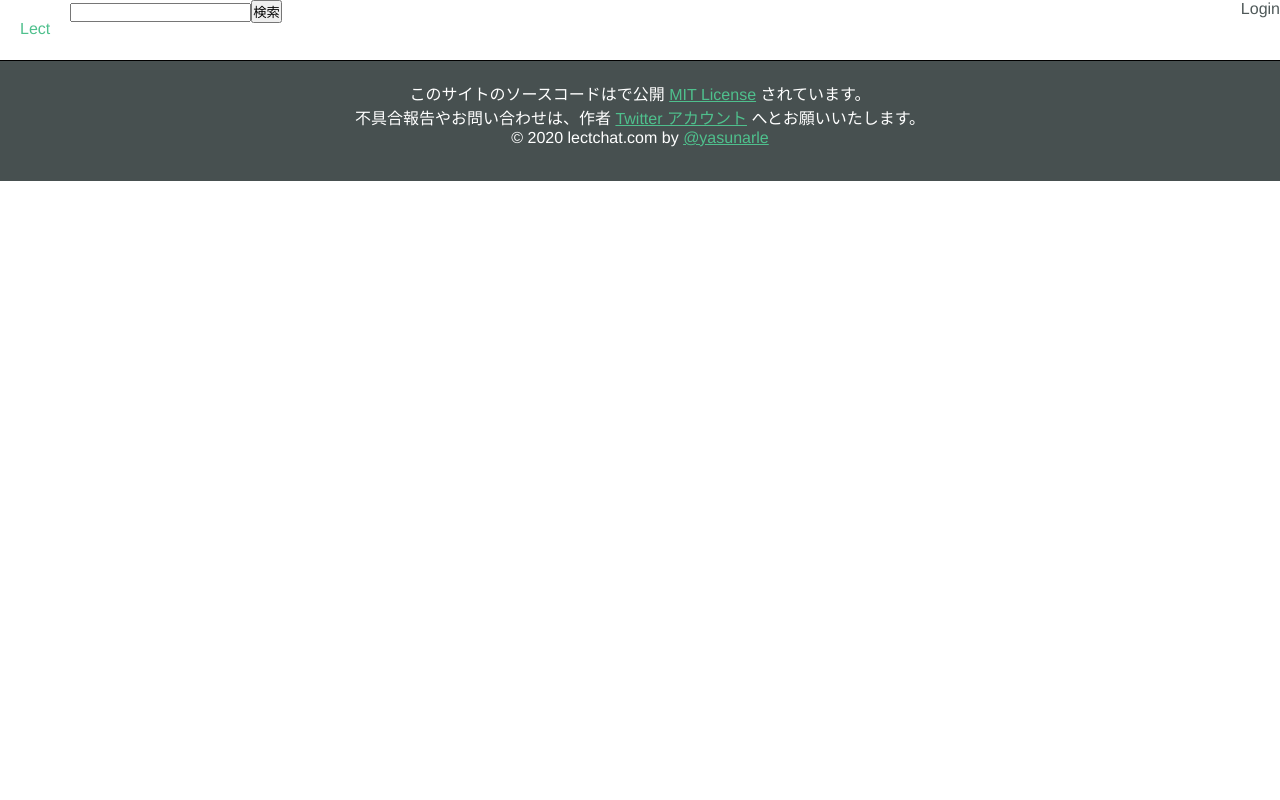
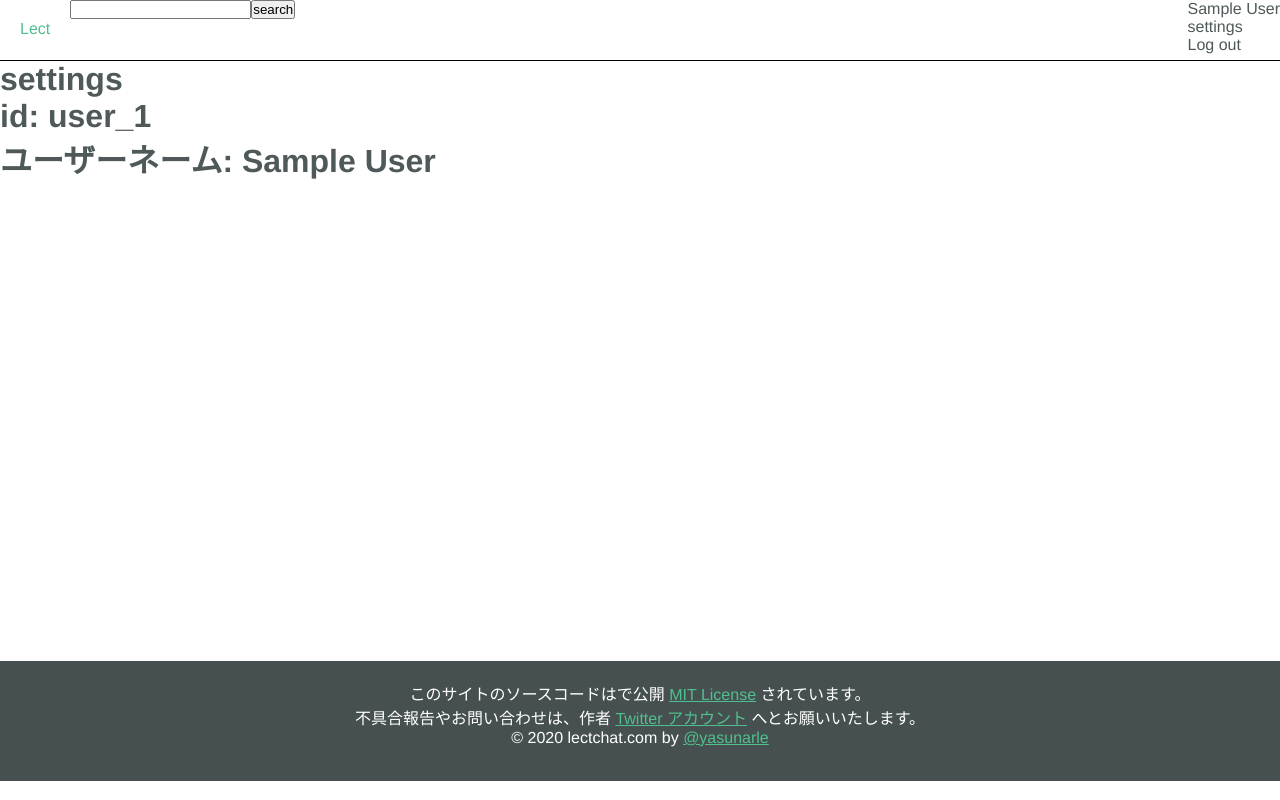
Before and after one commit to yasunarle/LectChat, a Vue app: page /settings in a window 1280 px wide. Built offline with nearby package versions, Linux system fonts and the light colour scheme; no server answers; the database is empty; sample sign-in values are in the browser's storage.

Commit message:
✨feat: build /settings Page

```diff
--- a/src/components/common/RoomCreater.vue
+++ b/src/components/common/RoomCreater.vue
@@ -4,7 +4,7 @@
     <input type="text" placeholder="Room Name" v-model="state.room.name" />
     <input type="text" placeholder="description" v-model="state.room.description" />
     <input type="text" placeholder="genre" v-model="state.room.genre" />
-    <button @click="validation">Create</button>
+    <button @click="handleCreateRoom">Create</button>
   </div>
 </template>
 <script>
@@ -22,8 +22,13 @@ export default defineComponent({
         genre: ''
       }
     })
-    function validation() {
-      if (state.room.name && state.room.description && state.room.genre) {
+    function isValitedRoom() {
+      return state.room.name && state.room.description && state.room.genre
+        ? true
+        : false
+    }
+    function handleCreateRoom() {
+      if (isValitedRoom()) {
         const roomPram = {
           ...state.room
         }
@@ -35,7 +40,7 @@ export default defineComponent({
     // return
     return {
       state,
-      validation
+      handleCreateRoom
     }
   }
 })
--- a/src/components/common/RoomsShow.vue
+++ b/src/components/common/RoomsShow.vue
@@ -3,7 +3,7 @@
     <h2>ルーム一覧</h2>
     <div v-for="(room, index) in state.rooms" :key="index">
       <h2>
-        <router-link :to="{ name: 'room', params: { id: room.id }}">{{ room.title }}</router-link>
+        <router-link :to="{ name: 'Room', params: { id: room.id }}">{{ room.title }}</router-link>
       </h2>
     </div>
   </div>
--- a/src/components/common/TheHeader.vue
+++ b/src/components/common/TheHeader.vue
@@ -7,17 +7,23 @@
     </div>
     <div class="header__search">
       <input type="text" class="search-input" />
-      <button>検索</button>
+      <button>search</button>
     </div>
     <div class="header__right">
       <template v-if="getUser">
         <div class="header__navContainer">
-          <router-link :to="{  name: 'user', params: { id: getUser.id } }">{{ getUser.name }}</router-link>
+          <router-link :to="{  name: 'User', params: { id: getUser.id } }">{{ getUser.name }}</router-link>
+        </div>
+        <div class="header__navContainer">
+          <router-link to="/settings">settings</router-link>
+        </div>
+        <div class="header__navContainer">
+          <a @click="logOut">Log out</a>
         </div>
       </template>
       <template v-else>
         <div class="header__navContainer">
-          <a @click="logIn" href="#">Login</a>
+          <a @click="logIn">Login</a>
         </div>
       </template>
     </div>
@@ -32,6 +38,8 @@ import userStore from '@/store/index'
 import useFirebase from '@/plugins/firebase'
 // components
 // import AppButton from '@/components/common/AppButton.vue'
+// Router
+import router from '@/router'
 
 export default defineComponent({
   components: {
@@ -40,11 +48,13 @@ export default defineComponent({
   setup() {
     const { getUser } = useFirebase()
     function logIn() {
+      console.log('te')
       const provider = new firebase.auth.GoogleAuthProvider()
       firebase.auth().signInWithPopup(provider)
     }
     function logOut() {
       firebase.auth().signOut()
+      router.push('/')
     }
     return {
       getUser,
--- a/src/main.ts
+++ b/src/main.ts
@@ -2,8 +2,8 @@ import Vue from 'vue'
 import App from './App.vue'
 import router from './router'
 // Plugins
+import '@/plugins/composition-api'
 import '@/plugins/firebase'
-import '@/plugins/composition-api'
 
 Vue.config.productionTip = false
 
--- a/src/plugins/firebase.ts
+++ b/src/plugins/firebase.ts
@@ -1,7 +1,7 @@
 import firebase from 'firebase'
 import { reactive, onMounted, computed } from '@vue/composition-api'
 // Types
-import { IUser } from 'src/types/user'
+import { IUser } from '@/types/user'
 
 const config: any = {
   apiKey: process.env.VUE_APP_FIREBASE_API_KEY,
@@ -15,25 +15,30 @@ const config: any = {
 firebase.initializeApp(config)
 
 // Local Types
-interface IFireBaseState {
+interface IAuthState {
   user: IUser | null
+  isProcessing: boolean
 }
-type RoomParams = {
+interface RoomParams {
   name: string
   description: string
   genre: string
 }
 
 // Local State
-const state = reactive<IFireBaseState>({
-  user: null
+const state = reactive<IAuthState>({
+  user: null,
+  isProcessing: false
 })
+//
+export const db = firebase.firestore()
 
 export default function useFirebase() {
   //
   // Getters
   //
   const getUser = computed(() => state.user)
+  const getIsProcessing = computed(() => state.isProcessing)
   //
   // Mutations
   //
@@ -46,9 +51,7 @@ export default function useFirebase() {
   //
   function createRoom(roomParams: RoomParams) {
     if (state.user) {
-      firebase
-        .firestore()
-        .collection('rooms')
+      db.collection('rooms')
         .doc()
         .set({
           title: roomParams.name,
@@ -71,16 +74,12 @@ export default function useFirebase() {
   function joinRoom(roomId: string) {
     if (state.user) {
       state.user.joined_rooms.push(roomId)
-      firebase
-        .firestore()
-        .collection('rooms')
+      db.collection('rooms')
         .doc(roomId)
         .update({
           joined_users: firebase.firestore.FieldValue.arrayUnion(state.user.id)
         })
-      firebase
-        .firestore()
-        .collection('users')
+      db.collection('users')
         .doc(state.user.id)
         .update({
           joined_rooms: firebase.firestore.FieldValue.arrayUnion(roomId)
@@ -93,16 +92,12 @@ export default function useFirebase() {
     if (state.user) {
       const index = state.user.joined_rooms.indexOf(roomId)
       state.user.joined_rooms.splice(index, 1)
-      firebase
-        .firestore()
-        .collection('rooms')
+      db.collection('rooms')
         .doc(roomId)
         .update({
           joined_users: firebase.firestore.FieldValue.arrayRemove(state.user.id)
         })
-      firebase
-        .firestore()
-        .collection('users')
+      db.collection('users')
         .doc(state.user.id)
         .update({
           joined_rooms: firebase.firestore.FieldValue.arrayRemove(roomId)
@@ -114,9 +109,7 @@ export default function useFirebase() {
   }
   function postTranScript(roomId: string, content: string) {
     if (state.user) {
-      firebase
-        .firestore()
-        .collection('rooms')
+      db.collection('rooms')
         .doc(roomId)
         .collection('transcripts')
         .add({
@@ -126,39 +119,44 @@ export default function useFirebase() {
           // Params
           content: content
         })
-        .then(res => {
-          console.log(res)
+        .catch(err => {
+          alert(err.message)
         })
     } else {
       alert('To chat in a room, Please Sign in')
     }
   }
+
   //
   // ローディング時
   //
   onMounted(() => {
+    state.isProcessing = true
     firebase.auth().onAuthStateChanged(user => {
+      try {
         if (user) {
-        const userRef = firebase
-          .firestore()
-          .collection('users')
-          .doc(user.uid)
+          const userRef = db.collection('users').doc(user.uid)
           userRef.get().then(doc => {
             if (doc.exists) {
               const userObj = { ...doc.data() } as IUser
               userUpdate(userObj)
             } else {
-            userRef.set({
+              const userObj = {
                 id: user.uid,
                 name: user.displayName,
                 photoURL: user.photoURL,
                 created_rooms: [],
                 joined_rooms: []
-            })
+              } as IUser
+              userRef.set(userObj)
+              userUpdate(userObj)
             }
           })
         } else {
           userUpdate(null)
+        }
+      } finally {
+        state.isProcessing = false
       }
     })
   })
@@ -167,6 +165,7 @@ export default function useFirebase() {
     createRoom,
     joinRoom,
     postTranScript,
-    leaveRoom
+    leaveRoom,
+    getIsProcessing
   }
 }
--- a/src/router/index.ts
+++ b/src/router/index.ts
@@ -5,6 +5,7 @@ import Compositionapi from '../views/Composition-api.vue'
 import Home from '../views/Home.vue'
 import Room from '../views/Room.vue'
 import User from '../views/User.vue'
+import Settings from '../views/Settings.vue'
 
 Vue.use(VueRouter)
 
@@ -20,13 +21,18 @@ const routes: RouteConfig[] = [
     component: Compositionapi
   },
   {
+    path: '/settings',
+    name: 'Settings',
+    component: Settings
+  },
+  {
     path: '/r/:id',
-    name: 'room',
+    name: 'Room',
     component: Room
   },
   {
     path: '/u/:id',
-    name: 'user',
+    name: 'User',
     component: User
   }
 ]
--- a/src/types/room.ts
+++ b/src/types/room.ts
@@ -27,7 +27,7 @@ export interface IRoomData {
   transcripts?: ITranScript[]
 }
 
-export interface IRoomState {
+export interface IRoomPageState {
   roomData: IRoomData | null
   inputText: string
 }
--- a/src/views/Room.vue
+++ b/src/views/Room.vue
@@ -50,7 +50,7 @@ import firebase from 'firebase'
 // Plugins
 import useFirebase from '@/plugins/firebase'
 // Types
-import { ITranScript, IRoomData, IRoomState } from '@/types/room'
+import { ITranScript, IRoomData, IRoomPageState } from '@/types/room'
 // Components
 import AppTranScript from '@/components/common/AppTranScript.vue'
 
@@ -62,7 +62,7 @@ export default defineComponent({
     //
     // localstate
     //
-    const state = reactive<IRoomState>({
+    const state = reactive<IRoomPageState>({
       roomData: null,
       inputText: ''
     })
--- /dev/null
+++ b/src/views/Settings.vue
@@ -0,0 +1,52 @@
+<template>
+  <div class="settings">
+    <h1>settings</h1>
+    <div v-if="getIsProcessing">
+      <h1>読み込み中</h1>
+    </div>
+    <div v-else>
+      <div v-if="getUser">
+        <h1>id: {{ getUser.id }}</h1>
+        <h1>ユーザーネーム: {{ getUser.name }}</h1>
+      </div>
+    </div>
+  </div>
+</template>
+
+<script lang="ts">
+import {
+  defineComponent,
+  onMounted,
+  reactive,
+  watchEffect
+} from '@vue/composition-api'
+import router from '@/router'
+import useFirebase, { db } from '../plugins/firebase'
+
+export default defineComponent({
+  setup(_, ctx) {
+    const state = reactive({
+      isLoggedIn: true
+    })
+    const { getUser, getIsProcessing } = useFirebase()
+
+    // onMounted
+    onMounted(() => {
+      setTimeout(() => {
+        if (!getUser.value) {
+          router.push('/')
+        }
+      }, 1000)
+    })
+    return {
+      getUser,
+      getIsProcessing
+    }
+  }
+})
+</script>
+<style lang="scss">
+.settings {
+  min-height: 600px;
+}
+</style>
--- a/src/views/User.vue
+++ b/src/views/User.vue
@@ -28,26 +28,29 @@
 import { defineComponent, reactive } from '@vue/composition-api'
 import firebase, { firestore } from 'firebase'
 // Plugins
-import useFirebase from '@/plugins/firebase'
+import useFirebase, { db } from '@/plugins/firebase'
+// Types
+import { IUserPageState, IUser } from '@/types/user'
 
 export default defineComponent({
   setup(_, ctx) {
     //
     // created
     //
-    const state = reactive({
+    const state = reactive<IUserPageState>({
       pageUser: null
     })
-    const userRef = firebase
-      .firestore()
-      .collection('users')
-      .doc(ctx.root.$route.params.id)
+    //
+    // firebase
+    //
+    const userRef = db.collection('users').doc(ctx.root.$route.params.id)
     userRef.get().then(snapshot => {
       if (snapshot.exists) {
-        state.pageUser = {
+        const pageUserObj = {
           id: snapshot.id,
           ...snapshot.data()
-        }
+        } as IUser
+        state.pageUser = pageUserObj
       }
     })
     //
```
Also changed, not shown: src/types/user.ts (+5 -3 lines). Lines whose indentation alone changed are shown as unchanged.
